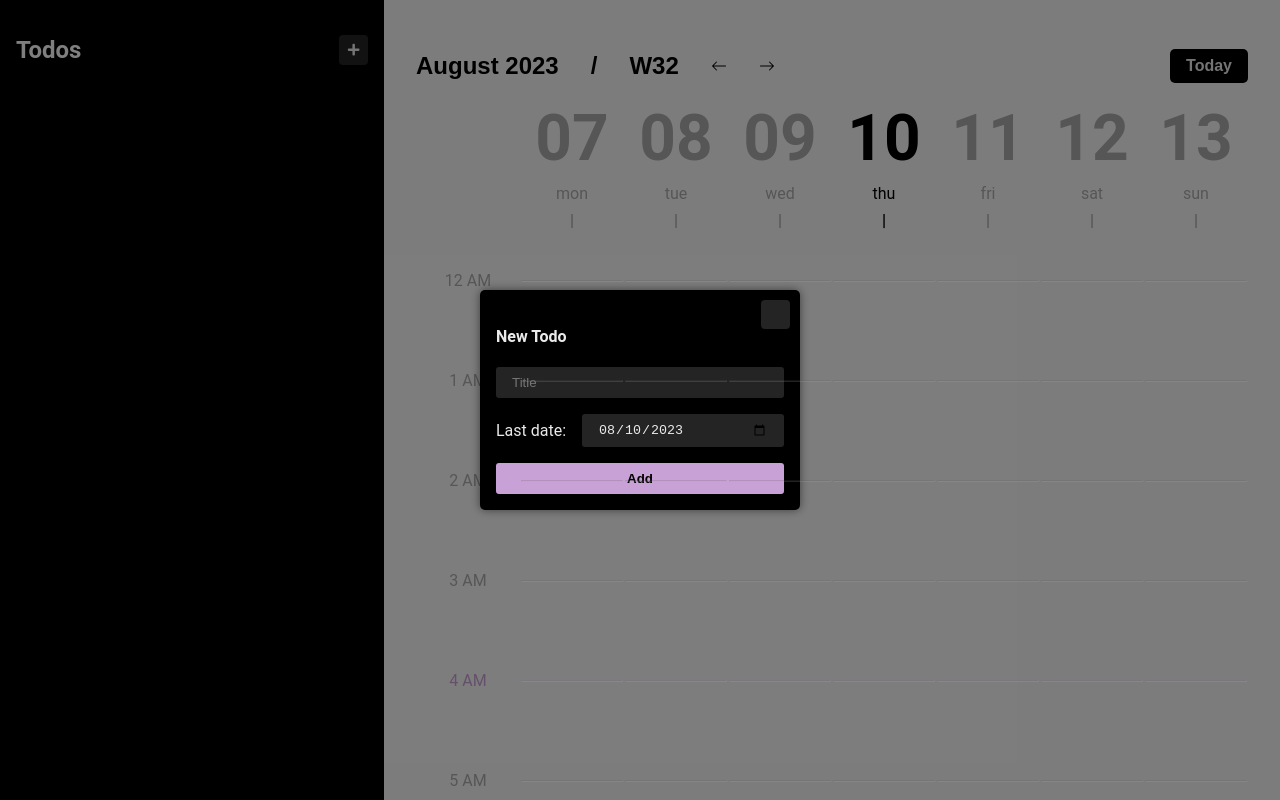
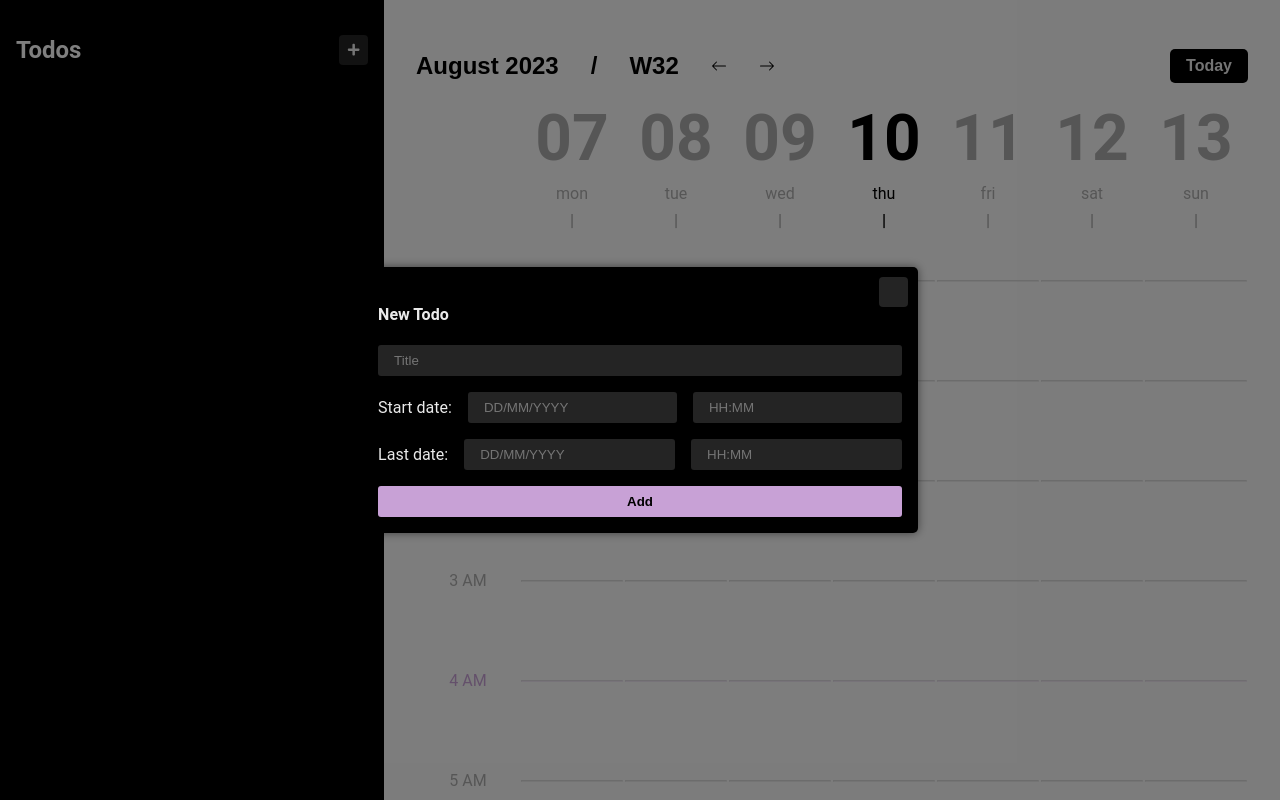
Before and after one commit to shahsad-kp/The-Todoist, a React (Vite) app: page / in a window 1280 px wide. Both pictures are taken after a click on the button 353 px from the left and 49 px from the top of the page. Built offline with nearby package versions, Linux system fonts and the light colour scheme; some icons are missing; a web font is replaced by a local one.

Commit message:
feat: Added start date into new date popup
- Added start date input and time inputs into a new todo
- Updated todo type with last date

```diff
--- a/src/components/NewTodo/NewTodo.scss
+++ b/src/components/NewTodo/NewTodo.scss
@@ -8,6 +8,7 @@
     display: flex;
     justify-content: center;
     align-items: center;
+    z-index: 999;
 }
 
 .new-todo{
@@ -17,6 +18,7 @@
     box-shadow: 0 0 10px 0 rgba(0,0,0,0.5);
     position: relative;
     padding: 1rem;
+    z-index: 999;
 }
 
 .last-date-column{
@@ -63,3 +65,9 @@
     top: 10px;
     right: 10px
 }
+
+.error{
+    color: red;
+    font-weight: 400;
+    font-size: .7rem;
+}
--- a/src/components/NewTodo/NewTodo.tsx
+++ b/src/components/NewTodo/NewTodo.tsx
@@ -12,7 +12,11 @@ type Props = {
 
 export const NewTodo: FC<Props> = ({closeFunction}) => {
     const [todoTitle, setTodoTitle] = useState('');
-    const [lastDate, setLastDate] = useState(new Date());
+    const [startDate, setStartDate] = useState('');
+    const [startTime, setStartTime] = useState('');
+    const [endDate, setEndDate] = useState('');
+    const [endTime, setEndTime] = useState('');
+    const [error, setError] = useState('');
 
     useEffect(() => {
         const handleOutsideClick = (event: MouseEvent) => {
@@ -30,19 +34,100 @@ export const NewTodo: FC<Props> = ({closeFunction}) => {
     }, [closeFunction]);
     const dispatcher = useDispatch();
 
+    const isValidDateFormat = useCallback((dateString: string) => {
+        const datePattern = /^(0[1-9]|[12]\d|3[01])\/(0[1-9]|1[0-2])\/\d{4}$/;
+
+        if (!datePattern.test(dateString)) {
+            return false; // Doesn't match the expected format
+        }
+
+        const [day, month, year] = dateString.split('/').map(Number);
+        const parsedDate = new Date(year, month - 1, day);
+
+        return (parsedDate.getDate() === day && parsedDate.getMonth() === month - 1 && parsedDate.getFullYear() === year);
+    }, []);
+    const isValidTimeFormat = useCallback((timeString: string) => {
+        const timePattern = /^(?:[01]\d|2[0-4]):[0-5]\d$/;
+        return timePattern.test(timeString);
+    }, []);
+    const convertStringsToDate = useCallback((dateString: string, timeString: string) => {
+        const [day, month, year] = dateString.split('/').map(Number);
+        const [hours, minutes] = timeString.split(':').map(Number);
+
+        // Note: Month in JavaScript's Date is 0-indexed (0-January to 11-December)
+        const jsMonth = month - 1;
+
+        return new Date(year, jsMonth, day, hours, minutes);
+    }, []);
+
     const handleSubmit = useCallback((event: FormEvent<HTMLFormElement>) => {
         event.preventDefault();
+        if (!todoTitle) {
+            setError('Title is required');
+            return;
+        } else if (!isValidDateFormat(startDate)) {
+            setError('Invalid start date format');
+            return;
+        } else if (!isValidDateFormat(endDate)) {
+            setError('Invalid end date format');
+            return;
+        }
+
+        const startDateObject = convertStringsToDate(startDate, startTime);
+        const endDateObject = convertStringsToDate(endDate, endTime);
+        const current = new Date();
+
+        if (startDateObject.getTime() > endDateObject.getTime()) {
+            setError('Start date must be before end date');
+            return;
+        } else if (startDateObject.getTime() === endDateObject.getTime()) {
+            setError('Start date must be before end date');
+            return;
+        } else if (startDateObject.getTime() < current.getTime()) {
+            setError('Start date must be in the future');
+            return;
+        }
+
         const todo: Todo = {
             id: uuidV4(),
             title: todoTitle,
-            date: lastDate.toISOString(),
+            startDate: startDateObject.toISOString(),
+            endDate: endDateObject.toISOString(),
             completed: false,
         }
+        console.log(todo)
         dispatcher(addTodo(todo));
         closeFunction();
-    }, [closeFunction, dispatcher, lastDate, todoTitle]);
-    return (
-        <div className={'new-todo-outer'}>
+    }, [todoTitle, isValidDateFormat, startDate, endDate, convertStringsToDate, startTime, endTime, dispatcher, closeFunction]);
+
+    const updateTime = useCallback((value: string, type: string) => {
+        if (type === 'start') {
+            setStartTime(value);
+        } else {
+            setEndTime(value);
+        }
+        if (!isValidTimeFormat(value)) {
+            setError('Invalid time format');
+            return;
+        } else {
+            setError('');
+        }
+    }, [isValidTimeFormat]);
+    const updateDate = useCallback((value: string, type: string) => {
+        if (type === 'start') {
+            setStartDate(value);
+        } else {
+            setEndDate(value);
+        }
+        if (!isValidDateFormat(value)) {
+            setError('Invalid date format');
+            return;
+        } else {
+            setError('');
+        }
+    }, [isValidDateFormat]);
+
+    return (<div className={'new-todo-outer'}>
         <div className={'new-todo'}>
             <button
                 className={'icon modal-close-button'}
@@ -61,16 +146,38 @@ export const NewTodo: FC<Props> = ({closeFunction}) => {
                     onChange={(event) => setTodoTitle(event.target.value)}
                 />
                 <div className={'last-date-column'}>
+                    <label>Start date: </label>
+                    <input
+                        type="text"
+                        placeholder={'DD/MM/YYYY'}
+                        value={startDate}
+                        onChange={(event) => updateDate(event.target.value, 'start')}
+                    />
+                    <input
+                        type="text"
+                        placeholder={'HH:MM'}
+                        value={startTime}
+                        onChange={(event) => updateTime(event.target.value, 'start')}
+                    />
+                </div>
+                <div className={'last-date-column'}>
                     <label>Last date: </label>
                     <input
-                            type="date"
-                            value={lastDate.toISOString().split('T')[0]}
-                            onChange={(event) => setLastDate(new Date(event.target.value))}
+                        type="text"
+                        placeholder={'DD/MM/YYYY'}
+                        value={endDate}
+                        onChange={(event) => updateDate(event.target.value, 'end')}
+                    />
+                    <input
+                        type="text"
+                        placeholder={'HH:MM'}
+                        value={endTime}
+                        onChange={(event) => updateTime(event.target.value, 'end')}
                     />
                 </div>
+                {error && <span className={'error'}>{error}</span>}
                 <button type={'submit'}>Add</button>
             </form>
         </div>
-        </div>
-    );
+    </div>);
 };
--- a/src/components/SideBar/SideBar.tsx
+++ b/src/components/SideBar/SideBar.tsx
@@ -36,7 +36,7 @@ export const SideBar = () => {
     const todoGroups = useMemo(() => {
         const todoGroups = new Map();
         todos.forEach((todo: Todo) => {
-            const type = getDateRangeString(new Date(todo.date));
+            const type = getDateRangeString(new Date(todo.startDate));
             if (todoGroups.has(type)) {
                 todoGroups.get(type).push(todo);
             } else {
--- a/src/types/Todo.ts
+++ b/src/types/Todo.ts
@@ -2,5 +2,6 @@ export type Todo = {
     id: string,
     title: string,
     completed: boolean,
-    date: string
+    startDate: string,
+    endDate: string
 }
```
Lines whose indentation alone changed are shown as unchanged.
